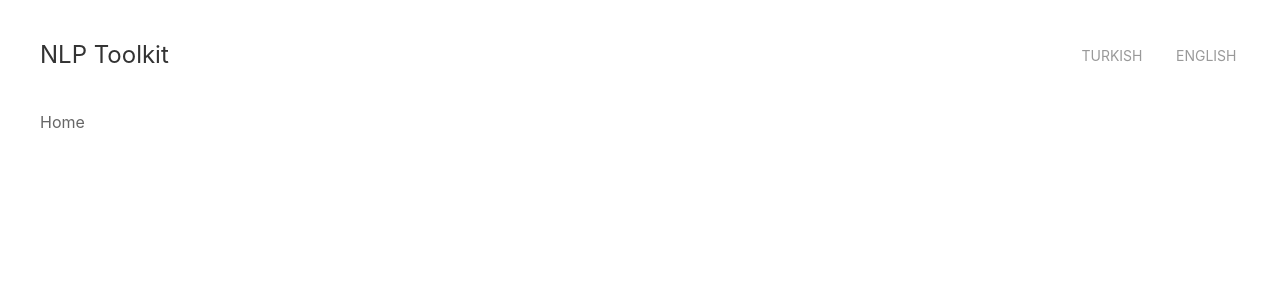
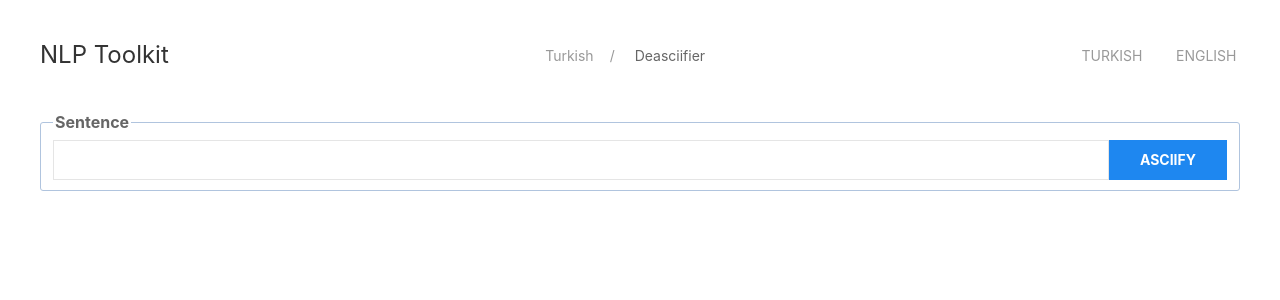
Before and after one commit to kubarium/nlptoolkit-web-simple, a Vue app: page /TurkishDeasciifier in a window 1280 px wide. Shown: the top 300 px of the page. Built offline with nearby package versions, Linux system fonts and the light colour scheme.

Commit message:
adds two new routes and implements as intended

```diff
--- a/src/router/index.js
+++ b/src/router/index.js
@@ -38,18 +38,26 @@ const router = createRouter({
       path: '/TurkishMorphologicalLexicon',
       name: 'TurkishMorphologicalLexicon',
       component: () => import('../views/TurkishMorphologicalLexicon.vue'),
-    },{
+    }, {
       path: '/TurkishSpellChecker',
       name: 'TurkishSpellChecker',
       component: () => import('../views/TurkishSpellChecker.vue'),
-    },{
+    }, {
       path: '/TurkishMorphologicalAnalysis',
       name: 'TurkishMorphologicalAnalysis',
       component: () => import('../views/TurkishMorphologicalAnalysis.vue'),
-    },{
+    }, {
       path: '/TurkishMorphologicalDisambiguation',
       name: 'TurkishMorphologicalDisambiguation',
       component: () => import('../views/TurkishMorphologicalDisambiguation.vue'),
+    }, {
+      path: '/TurkishAsciifier',
+      name: 'TurkishAsciifier',
+      component: () => import('../views/TurkishAsciifier.vue'),
+    }, {
+      path: '/TurkishDeasciifier',
+      name: 'TurkishDeasciifier',
+      component: () => import('../views/TurkishDeasciifier.vue'),
     },
   ],
 })
--- /dev/null
+++ b/src/views/TurkishAsciifier.vue
@@ -0,0 +1,34 @@
+<script setup>
+import SearchForm from '@/components/SearchForm.vue'
+import TurkishAsciifier from "@/data/turkish/turkish-asciified.json"
+import { reactive, ref } from 'vue'
+
+defineOptions({ meta: { language: "Turkish", toolkit: "Asciifier" } })
+const searchTerms = reactive({
+  sentence: ""
+})
+const search = ref("")
+const searchResult = ref("")
+
+function asciify(sentence) {
+  search.value = sentence
+  searchTerms.sentence = sentence
+
+  searchResult.value = sentence.split(" ").map(word => TurkishAsciifier[word] || "")
+}
+
+</script>
+
+<template>
+  <header class="uk-flex uk-flex-between uk-background-default" uk-sticky uk-grid>
+    <SearchForm @submit.prevent="asciify(searchTerms.sentence)" v-model="searchTerms.sentence" button-label="Asciify">
+      Sentence
+    </SearchForm>
+  </header>
+  <div class="uk-margin uk-text-center uk-h3" v-if="search">
+    <div class="uk-text-muted">Asciified version of</div>
+    <div class="uk-margin-small">{{ search }} </div>
+    <div class="uk-text-muted">is</div>
+    <div>{{ searchResult.join(" ") }}</div>
+  </div>
+</template>
--- /dev/null
+++ b/src/views/TurkishDeasciifier.vue
@@ -0,0 +1,34 @@
+<script setup>
+import SearchForm from '@/components/SearchForm.vue'
+import TurkishDeasciifier from "@/data/turkish/turkish-deasciified.json"
+import { reactive, ref } from 'vue'
+
+defineOptions({ meta: { language: "Turkish", toolkit: "Deasciifier" } })
+const searchTerms = reactive({
+  sentence: ""
+})
+const search = ref("")
+const searchResult = ref("")
+
+function asciify(sentence) {
+  search.value = sentence
+  searchTerms.sentence = sentence
+
+  searchResult.value = sentence.split(" ").map(word => TurkishDeasciifier[word] || "")
+}
+
+</script>
+
+<template>
+  <header class="uk-flex uk-flex-between uk-background-default" uk-sticky uk-grid>
+    <SearchForm @submit.prevent="asciify(searchTerms.sentence)" v-model="searchTerms.sentence" button-label="Asciify">
+      Sentence
+    </SearchForm>
+  </header>
+  <div class="uk-margin uk-text-center uk-h3" v-if="search">
+    <div class="uk-text-muted">Deasciified version of</div>
+    <div class="uk-margin-small">{{ search }} </div>
+    <div class="uk-text-muted">is</div>
+    <div>{{ searchResult.join(" ") }}</div>
+  </div>
+</template>
```
